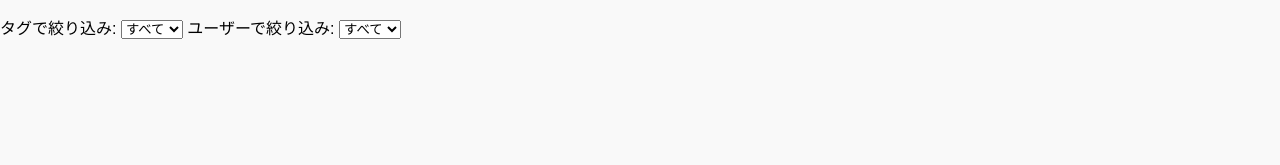
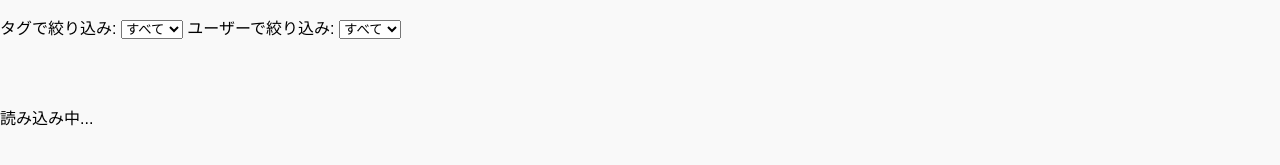
Before and after one commit to Drowse-Lab/Drowse-Lab, a Jekyll site: the page built from blog.html, in a window 1280 px wide. Shown: the part 159-324 px from the top of the page. Built offline with Jekyll 4.4.1, drawn with Linux system fonts in a browser that asks for light colours.

Commit message:
Update blog.html

```diff
--- a/blog.html
+++ b/blog.html
@@ -13,6 +13,7 @@ main_nav: true
   <link rel="icon" href="{{ '/assets/image/DrowseLabIcon.jpg' | relative_url }}" type="image/jpeg" />
   <link rel="stylesheet" href="{{ '/assets/css/styles.css' | relative_url }}">
   <script src="https://cdn.jsdelivr.net/npm/marked/marked.min.js"></script>
+  <script src="{{ '/assets/js/blog.js' | relative_url }}" defer></script>
 </head>
 
 <body>
@@ -30,6 +31,7 @@ main_nav: true
   <main class="blog-main">
     <h1>ブログ一覧</h1>
 
+    <!-- フィルターセレクト -->
     <div class="filters">
       <label for="tagFilter">タグで絞り込み:</label>
       <select id="tagFilter">
@@ -42,24 +44,10 @@ main_nav: true
       </select>
     </div>
 
-    <div id="blogPosts"></div>
-
-    <!-- JavaScriptに渡す全記事データ -->
-    <script>
-      const allPosts = [
-        {% for post in site.posts %}
-        {
-          title: {{ post.title | jsonify }},
-          url: "{{ post.url | relative_url }}",
-          date: "{{ post.date | date: '%Y-%m-%d' }}",
-          tags: [{% for tag in post.tags %}{{ tag | jsonify }}{% unless forloop.last %}, {% endunless %}{% endfor %}],
-          author: {{ post.author | jsonify }}
-        }{% unless forloop.last %}, {% endunless %}
-        {% endfor %}
-      ];
-    </script>
-
-    <script src="{{ '/assets/js/blog.js' | relative_url }}"></script>
+    <!-- 投稿一覧 -->
+    <div id="blogPosts">
+      <p>読み込み中...</p>
+    </div>
   </main>
 </body>
 </html>
```
